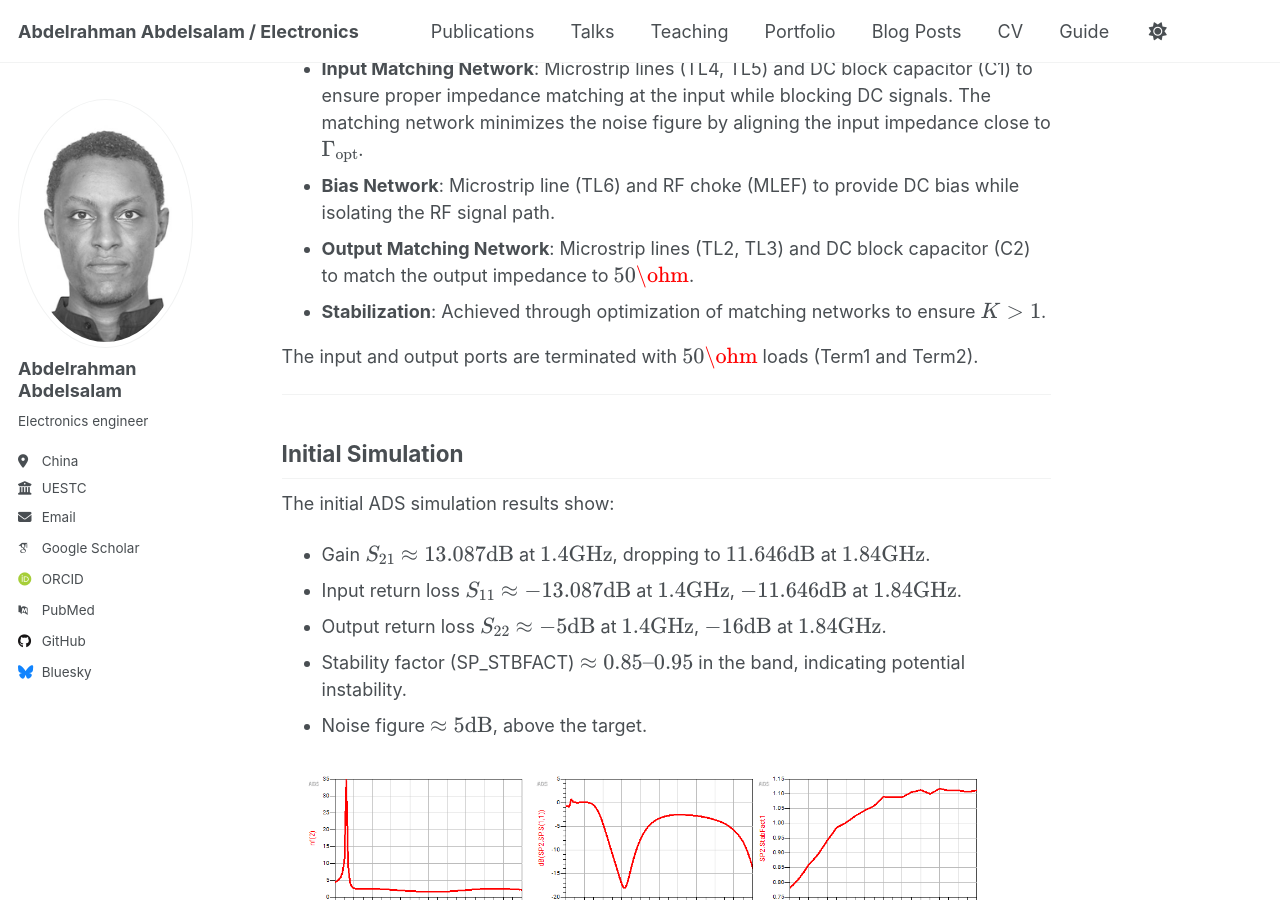
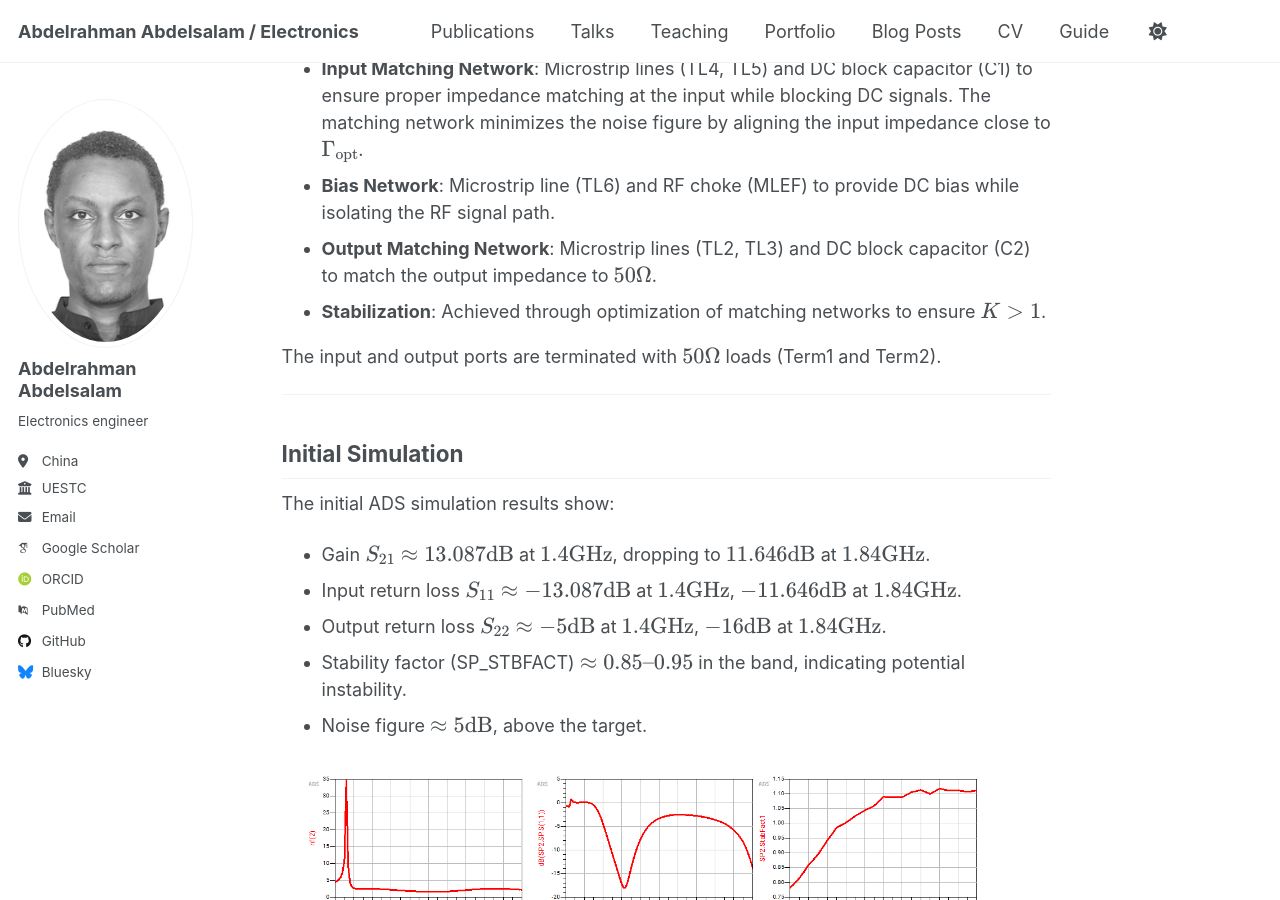
Before and after one commit to abdelrahman-dip/abdelrahmanosman.github.io, a Jekyll site: the page built from _posts/2012-08-14-blog-post-1.md, in a window 1280 px wide and 900 px high, scrolled down 2150 px. Built offline with Jekyll 4.4.1, drawn with Linux system fonts in a browser that asks for light colours; some web fonts are replaced; a script that is not in the unit is left out.

Commit message:
Update 2012-08-14-blog-post-1.md

```diff
--- a/_posts/2012-08-14-blog-post-1.md
+++ b/_posts/2012-08-14-blog-post-1.md
@@ -73,10 +73,10 @@ where:
 The LNA uses the ATF-54111 transistor, a GaAs pHEMT, with the following components:
 - **Input Matching Network**: Microstrip lines (TL4, TL5) and DC block capacitor (C1) to ensure proper impedance matching at the input while blocking DC signals. The matching network minimizes the noise figure by aligning the input impedance close to \\( \Gamma_{\text{opt}} \\).
 - **Bias Network**: Microstrip line (TL6) and RF choke (MLEF) to provide DC bias while isolating the RF signal path.
-- **Output Matching Network**: Microstrip lines (TL2, TL3) and DC block capacitor (C2) to match the output impedance to \\(  {50}{\ohm} \\).
+- **Output Matching Network**: Microstrip lines (TL2, TL3) and DC block capacitor (C2) to match the output impedance to \\(  {50}{\Omega} \\).
 - **Stabilization**: Achieved through optimization of matching networks to ensure \\( K > 1 \\).
 
-The input and output ports are terminated with \\(  {50}{\ohm} \\) loads (Term1 and Term2).
+The input and output ports are terminated with \\(  {50}{\Omega} \\) loads (Term1 and Term2).
 
 ---
 
```
